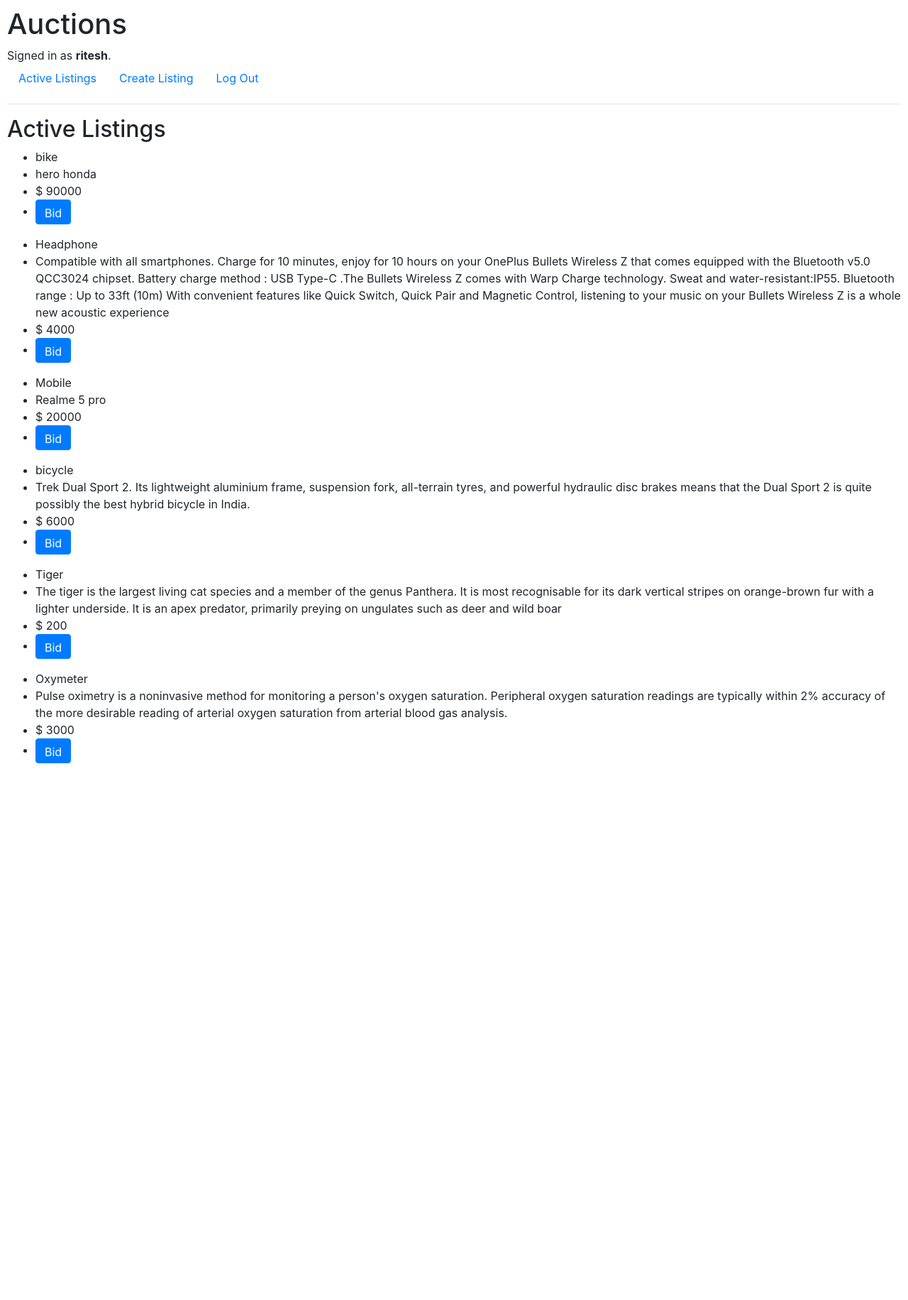
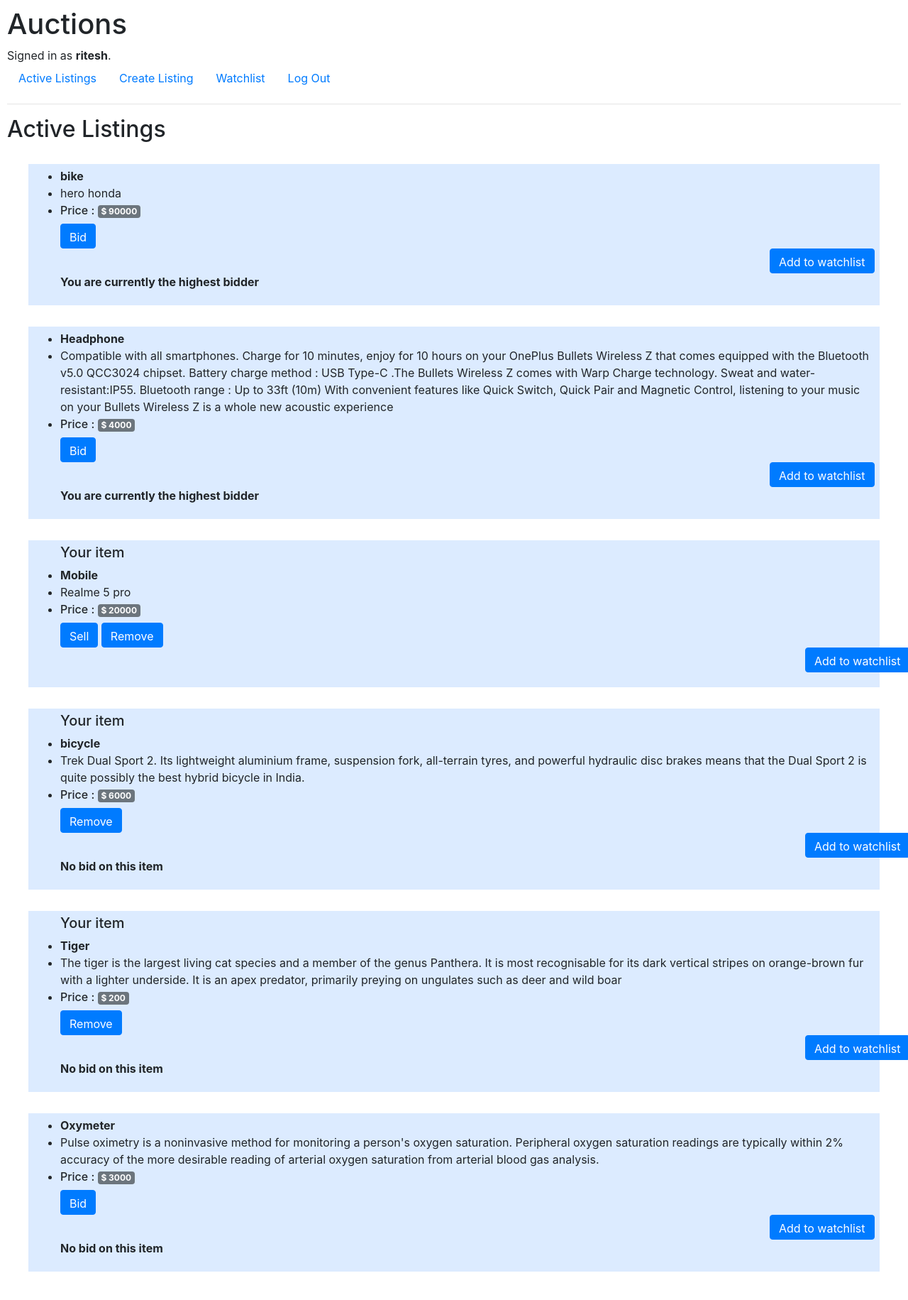
Before and after one commit to ritesh55555/commerce, a Django app: page / in a window 1280 px wide. Shown: the whole page at 71% size. Before the commit the page ends 1075 px from the top, so only its background shows below. Run offline with Django 3.2, Linux system fonts and the light colour scheme; a user stored in the database is signed in; data comes from the database, SQL or seed files in the repository; both versions use the stored data as it was after the commit; some libraries are stand-ins or nearby versions.

Commit message:
bidding show and watchlist just started

```diff
--- a/auctions/models.py
+++ b/auctions/models.py
@@ -7,17 +7,18 @@ from django.db.models.fields import related
 from django.db.models.fields.related import ForeignKey
 
 
-class User(AbstractUser):
-    pass
-
 class Listing(models.Model):
     title = models.CharField(max_length=64)
     details = models.TextField(default='')
     price = models.IntegerField()
     owner = models.CharField(max_length=64)
+    buyer = models.CharField(max_length=64 , default="none")
 
     def __str__(self):
         return f"{self.title}"
+
+class User(AbstractUser):
+    pass
 
 class Comment(models.Model):
     item = models.ForeignKey(Listing , on_delete=models.CASCADE , related_name="comments")
--- a/auctions/templates/auctions/index.html
+++ b/auctions/templates/auctions/index.html
@@ -4,14 +4,52 @@
     <h2>Active Listings</h2>
 
         {% for listing in listings %}
+            <div style="background-color: rgb(220, 235, 255); margin: 30px; padding: 5px;">
             <ul>
-                <li>{{listing.title}}</li>
+                {% if user.is_authenticated %}
+
+                    {% if listing.owner == user.username %}
+                        <h5>Your item</h5>
+                    {% endif %}
+                {% endif %}
+                <li><strong>{{listing.title}}</strong></li>
                 <li>{{listing.details}}</li>
-                <li>$ {{listing.price}}</li>
-                <li><form action="{% url 'bid' listing.id %}">
-                    <input class="btn btn-primary" type="submit" value="Bid" style="height: 35px;">
-                    </form>
-                </li>
+                <li><h6>Price : <span class="badge badge-secondary">$ {{listing.price}}</span></h6></li>
+                {% if user.is_authenticated %}
+
+                    {% if listing.owner == user.username %}
+                        <div class="btn-group" role="group" aria-label="Basic example">
+                            <form action="{% url 'bid' listing.id %}" method="post">
+                                {% csrf_token %}
+                                {% if listing.buyer != 'none'%}
+                                    <input class="btn btn-primary" type="submit" name="close" value="Sell" style="height: 35px;">
+                                {% endif%}
+                                <input class="btn btn-primary" type="submit" name="remove" value="Remove" style="height: 35px;">
+                                <input class="btn btn-primary" type="submit" name="add" value="Add to watchlist" style="height: 35px; margin-left: 1050px;">
+                            </form>
+                        </div>
+                    {% else %}
+                        <div class="btn-group" role="group" aria-label="Basic example">
+                            <form action="{% url 'bid' listing.id %}" method="post">
+                                {% csrf_token %}
+                                <input class="btn btn-primary" type="submit"  value="Bid" style="height: 35px;">
+                                <input class="btn btn-primary" type="submit" name="add" value="Add to watchlist" style="height: 35px;margin-left: 1000px">
+                            </form>
+                        </div>
+                    {% endif %}
+
+                    {% if listing.buyer == 'none'%}
+                        <div>
+                            <strong>No bid on this item</strong>
+                        </div>
+                    {% elif listing.buyer == user.username %}
+                        <div>
+                            <strong>You are currently the highest bidder</strong>
+                        </div>
+                    {% endif%}
+
+                {% endif %}
             </ul>
+            </div>
         {% endfor %}
 {% endblock %}
--- a/auctions/templates/auctions/layout.html
+++ b/auctions/templates/auctions/layout.html
@@ -24,6 +24,9 @@
                 <li class="nav-item">
                     <a class="nav-link" href="{% url 'create' %}">Create Listing</a>
                 </li>
+                <li class="nav-item">
+                    <a class="nav-link" href="{% url 'index' %}">Watchlist</a>
+                </li>
             {% endif %}
             {% if user.is_authenticated %}
                 <li class="nav-item">
--- a/auctions/views.py
+++ b/auctions/views.py
@@ -9,7 +9,7 @@ from .models import User , Listing
 
 def index(request):
     if request.method == "POST" :
-        listing = Listing(title=request.POST['title'] , details=request.POST['details'] , price=int(request.POST['price']) , owner=request.user.username )
+        listing = Listing(title=request.POST['title'] , details=request.POST['details'] , price=int(request.POST['price']) , owner=request.user.username ,buyer ="none")
         listing.save()
 
     return render(request, "auctions/index.html" , {
@@ -23,10 +23,18 @@ def bid(request , listing_id ):
     listing = Listing.objects.get(id=listing_id)
 
     if request.method == "POST" :
-        print(int(request.POST['price']))
-        if int(request.POST['price']) > listing.price :
-            listing.price = int(request.POST['price'])
-            listing.save()
+        print(request.POST)
+        if 'remove' in request.POST :
+            listing.delete()
+            return render (request , "auctions/index.html" , {
+                "listings" : Listing.objects.all()
+            })
+
+        if 'bid' in request.POST :
+            if int(request.POST['price']) > listing.price :
+                listing.price = int(request.POST.get('price' , False))
+                listing.buyer = request.user.username
+                listing.save()
 
     print(listing.price)
     return render (request , "auctions/bid.html" , {
```
Also changed, not shown: db.sqlite3.
